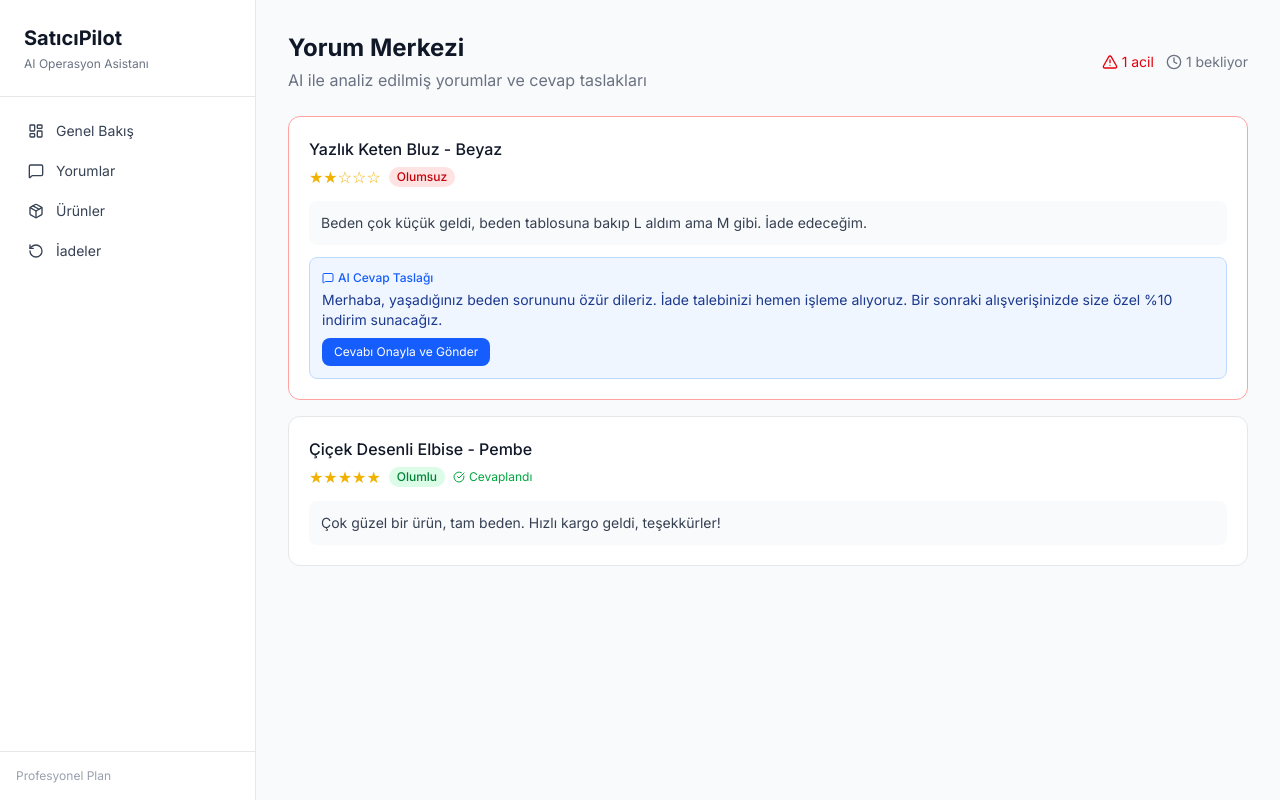
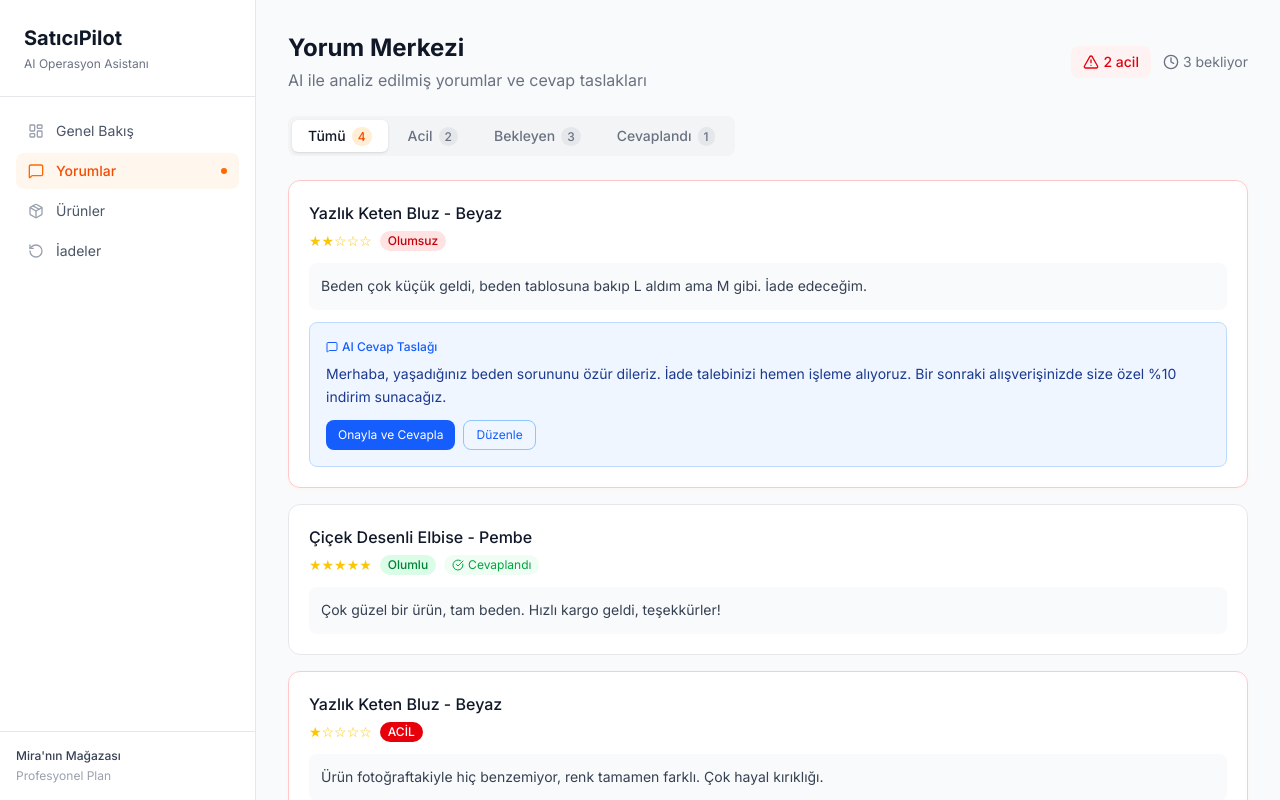
Before and after one commit to Witqueenn/saticii-pilot, a Next.js app in the folder frontend/: page /yorumlar in a window 1280 px wide. Built offline with nearby package versions, Linux system fonts and the light colour scheme.

Commit message:
feat: aktif nav highlight, yorumlar filtre tabları, genel sayfa yeniden tasarımı

```diff
--- a/frontend/src/app/(dashboard)/genel/page.tsx
+++ b/frontend/src/app/(dashboard)/genel/page.tsx
@@ -1,43 +1,146 @@
-import { MessageSquare, AlertTriangle, Package, RotateCcw } from "lucide-react";
+import { MessageSquare, AlertTriangle, Package, RotateCcw, TrendingUp, TrendingDown, ArrowRight } from "lucide-react";
+import Link from "next/link";
 
 const stats = [
-  { label: "Bekleyen Yorum", value: "—", sub: "0 acil", icon: MessageSquare, color: "text-blue-600", bg: "bg-blue-50" },
-  { label: "Düşük Puanlı Ürün", value: "—", sub: "açıklama güncelle", icon: Package, color: "text-orange-600", bg: "bg-orange-50" },
-  { label: "Bu Haftaki İade", value: "—", sub: "kalıp analizi hazır", icon: RotateCcw, color: "text-red-600", bg: "bg-red-50" },
-  { label: "Acil Bildirim", value: "—", sub: "hemen incele", icon: AlertTriangle, color: "text-yellow-600", bg: "bg-yellow-50" },
+  {
+    label: "Bekleyen Yorum",
+    value: "3",
+    sub: "2 acil",
+    icon: MessageSquare,
+    color: "text-blue-600",
+    bg: "bg-blue-50",
+    trend: "+3 bugün",
+    trendUp: true,
+    href: "/yorumlar",
+  },
+  {
+    label: "Düşük Puanlı Ürün",
+    value: "1",
+    sub: "açıklama güncelle",
+    icon: Package,
+    color: "text-orange-600",
+    bg: "bg-orange-50",
+    trend: "Puan < 60",
+    trendUp: false,
+    href: "/urunler",
+  },
+  {
+    label: "Bu Haftaki İade",
+    value: "11",
+    sub: "kalıp analizi hazır",
+    icon: RotateCcw,
+    color: "text-red-600",
+    bg: "bg-red-50",
+    trend: "↑ %22 artış",
+    trendUp: false,
+    href: "/iadeler",
+  },
+  {
+    label: "AI Önerisi",
+    value: "5",
+    sub: "aksiyon bekliyor",
+    icon: AlertTriangle,
+    color: "text-yellow-600",
+    bg: "bg-yellow-50",
+    trend: "Hemen incele",
+    trendUp: true,
+    href: "/yorumlar",
+  },
+];
+
+const actionItems = [
+  {
+    priority: "yüksek",
+    text: "\"Yazlık Keten Bluz\" için 2 acil yorum var — beden tablosu şikayeti tekrar ediyor.",
+    href: "/yorumlar",
+    color: "border-red-200 bg-red-50",
+    dot: "bg-red-500",
+  },
+  {
+    priority: "orta",
+    text: "\"Yazlık Keten Bluz\" iade oranı bu hafta %22 arttı. İade kalıp analizi hazır.",
+    href: "/iadeler",
+    color: "border-orange-200 bg-orange-50",
+    dot: "bg-orange-500",
+  },
+  {
+    priority: "normal",
+    text: "1 ürünün açıklama puanı 42/100 — AI iyileştirme önerisi hazır.",
+    href: "/urunler",
+    color: "border-yellow-200 bg-yellow-50",
+    dot: "bg-yellow-500",
+  },
 ];
 
 export default function DashboardPage() {
   return (
-    <div className="space-y-8">
+    <div className="space-y-8 max-w-4xl">
+      {/* Başlık */}
       <div>
         <h2 className="text-2xl font-bold text-gray-900">Günlük Özet</h2>
-        <p className="text-gray-500 mt-1">AI içgörülerin seni bekliyor.</p>
+        <p className="text-gray-500 mt-1">Bugün için 5 aksiyon bekliyor.</p>
       </div>
 
+      {/* Stat kartları */}
       <div className="grid grid-cols-2 gap-4">
         {stats.map((s) => (
-          <div key={s.label} className="bg-white rounded-xl border border-gray-200 p-6 flex items-start gap-4">
-            <div className={`${s.bg} ${s.color} p-3 rounded-lg`}>
+          <Link
+            key={s.label}
+            href={s.href}
+            className="bg-white rounded-xl border border-gray-200 p-5 flex items-start gap-4 hover:border-orange-200 hover:shadow-sm transition-all group"
+          >
+            <div className={`${s.bg} ${s.color} p-3 rounded-lg flex-shrink-0`}>
               <s.icon className="w-5 h-5" />
             </div>
-            <div>
+            <div className="flex-1 min-w-0">
               <p className="text-sm text-gray-500">{s.label}</p>
-              <p className="text-2xl font-bold text-gray-900 mt-1">{s.value}</p>
-              <p className="text-xs text-gray-400 mt-1">{s.sub}</p>
+              <p className="text-3xl font-bold text-gray-900 mt-1">{s.value}</p>
+              <div className="flex items-center justify-between mt-1">
+                <p className="text-xs text-gray-400">{s.sub}</p>
+                <span className={`flex items-center gap-0.5 text-xs font-medium ${s.trendUp ? "text-green-600" : "text-red-500"}`}>
+                  {s.trendUp ? <TrendingUp className="w-3 h-3" /> : <TrendingDown className="w-3 h-3" />}
+                  {s.trend}
+                </span>
+              </div>
             </div>
-          </div>
+          </Link>
         ))}
       </div>
 
-      <div className="bg-orange-50 border border-orange-200 rounded-xl p-6">
-        <h3 className="font-semibold text-orange-900">Mağazanı Bağla</h3>
-        <p className="text-sm text-orange-700 mt-2">
-          Trendyol API bilgilerini girerek analizleri başlat. İlk verilerin işlenmesi 15 dakika sürer.
-        </p>
-        <button className="mt-4 bg-orange-600 text-white text-sm px-4 py-2 rounded-lg hover:bg-orange-700 transition-colors">
-          Mağaza Bağla →
-        </button>
+      {/* AI Günlük Aksiyon Listesi */}
+      <div className="bg-white rounded-xl border border-gray-200 overflow-hidden">
+        <div className="px-5 py-4 border-b border-gray-100 flex items-center justify-between">
+          <h3 className="font-semibold text-gray-900">AI Aksiyon Listesi</h3>
+          <span className="text-xs text-gray-400">Bugün güncellendi</span>
+        </div>
+        <div className="divide-y divide-gray-100">
+          {actionItems.map((item, i) => (
+            <Link
+              key={i}
+              href={item.href}
+              className={`flex items-start gap-4 p-4 hover:bg-gray-50 transition-colors group`}
+            >
+              <span className={`w-2 h-2 rounded-full ${item.dot} mt-1.5 flex-shrink-0`} />
+              <p className="text-sm text-gray-700 flex-1">{item.text}</p>
+              <ArrowRight className="w-4 h-4 text-gray-300 group-hover:text-orange-500 flex-shrink-0 mt-0.5 transition-colors" />
+            </Link>
+          ))}
+        </div>
+      </div>
+
+      {/* Mağaza bağlama */}
+      <div className="bg-gradient-to-r from-orange-500 to-orange-600 rounded-xl p-6 text-white">
+        <div className="flex items-center justify-between">
+          <div>
+            <h3 className="font-semibold text-lg">Trendyol Mağazanı Bağla</h3>
+            <p className="text-orange-100 text-sm mt-1">
+              API bilgilerini girerek gerçek veri analizini başlat. 15 dakikada hazır.
+            </p>
+          </div>
+          <button className="bg-white text-orange-600 font-medium text-sm px-4 py-2 rounded-lg hover:bg-orange-50 transition-colors flex-shrink-0 ml-4">
+            Bağla →
+          </button>
+        </div>
       </div>
     </div>
   );
--- a/frontend/src/app/(dashboard)/layout.tsx
+++ b/frontend/src/app/(dashboard)/layout.tsx
@@ -1,5 +1,9 @@
+"use client";
+
 import Link from "next/link";
+import { usePathname } from "next/navigation";
 import { MessageSquare, Package, RotateCcw, LayoutDashboard } from "lucide-react";
+import { clsx } from "clsx";
 
 const navItems = [
   { href: "/genel", label: "Genel Bakış", icon: LayoutDashboard },
@@ -9,6 +13,8 @@ const navItems = [
 ];
 
 export default function DashboardLayout({ children }: { children: React.ReactNode }) {
+  const pathname = usePathname();
+
   return (
     <div className="flex h-screen bg-gray-50">
       {/* Sidebar */}
@@ -17,19 +23,31 @@ export default function DashboardLayout({ children }: { children: React.ReactNod
           <h1 className="text-xl font-bold text-gray-900">SatıcıPilot</h1>
           <p className="text-xs text-gray-500 mt-1">AI Operasyon Asistanı</p>
         </div>
+
         <nav className="flex-1 p-4 space-y-1">
-          {navItems.map(({ href, label, icon: Icon }) => (
+          {navItems.map(({ href, label, icon: Icon }) => {
+            const active = pathname === href;
+            return (
               <Link
                 key={href}
                 href={href}
-              className="flex items-center gap-3 px-3 py-2 rounded-lg text-sm text-gray-700 hover:bg-orange-50 hover:text-orange-600 transition-colors"
+                className={clsx(
+                  "flex items-center gap-3 px-3 py-2 rounded-lg text-sm transition-colors",
+                  active
+                    ? "bg-orange-50 text-orange-600 font-medium"
+                    : "text-gray-600 hover:bg-gray-50 hover:text-gray-900"
+                )}
               >
-              <Icon className="w-4 h-4" />
+                <Icon className={clsx("w-4 h-4", active ? "text-orange-500" : "text-gray-400")} />
                 {label}
+                {active && <span className="ml-auto w-1.5 h-1.5 rounded-full bg-orange-500" />}
               </Link>
-          ))}
+            );
+          })}
         </nav>
-        <div className="p-4 border-t border-gray-200">
+
+        <div className="p-4 border-t border-gray-200 space-y-1">
+          <p className="text-xs font-medium text-gray-700">Mira'nın Mağazası</p>
           <p className="text-xs text-gray-400">Profesyonel Plan</p>
         </div>
       </aside>
--- a/frontend/src/app/(dashboard)/yorumlar/page.tsx
+++ b/frontend/src/app/(dashboard)/yorumlar/page.tsx
@@ -1,7 +1,8 @@
 "use client";
 
 import { useState } from "react";
-import { AlertTriangle, CheckCircle, MessageSquare, Clock } from "lucide-react";
+import { AlertTriangle, CheckCircle, MessageSquare, Clock, Filter } from "lucide-react";
+import { clsx } from "clsx";
 
 const MOCK_REVIEWS = [
   {
@@ -24,55 +25,137 @@ const MOCK_REVIEWS = [
     is_replied: true,
     suggested_reply: null,
   },
+  {
+    id: "3",
+    product_name: "Yazlık Keten Bluz - Beyaz",
+    rating: 1,
+    comment: "Ürün fotoğraftakiyle hiç benzemiyor, renk tamamen farklı. Çok hayal kırıklığı.",
+    sentiment: "acil",
+    is_urgent: true,
+    is_replied: false,
+    suggested_reply: "Merhaba, yaşadığınız hayal kırıklığı için çok özür dileriz. Ürün fotoğraflarımızı güncelliyoruz. Ücretsiz iade için hemen müşteri hizmetlerimizi arayabilirsiniz.",
+  },
+  {
+    id: "4",
+    product_name: "Çizgili Yazlık Elbise - Lacivert",
+    rating: 4,
+    comment: "Güzel ürün ama kargo biraz geç geldi.",
+    sentiment: "notr",
+    is_urgent: false,
+    is_replied: false,
+    suggested_reply: "Merhaba, geç kargo için özür dileriz. Kargonuzun gecikmesinden dolayı üzgünüz, bir sonraki siparişinizde öncelikli kargo sağlayacağız.",
+  },
 ];
 
 const sentimentLabel: Record<string, { label: string; color: string }> = {
   olumlu: { label: "Olumlu", color: "bg-green-100 text-green-700" },
-  notr: { label: "Nötr", color: "bg-gray-100 text-gray-700" },
+  notr: { label: "Nötr", color: "bg-gray-100 text-gray-600" },
   olumsuz: { label: "Olumsuz", color: "bg-red-100 text-red-700" },
   acil: { label: "ACİL", color: "bg-red-600 text-white" },
 };
 
+type FilterType = "tumü" | "acil" | "bekleyen" | "cevaplandi";
+
+const filters: { key: FilterType; label: string }[] = [
+  { key: "tumü", label: "Tümü" },
+  { key: "acil", label: "Acil" },
+  { key: "bekleyen", label: "Bekleyen" },
+  { key: "cevaplandi", label: "Cevaplandı" },
+];
+
 export default function YorumlarPage() {
-  const [reviews] = useState(MOCK_REVIEWS);
+  const [activeFilter, setActiveFilter] = useState<FilterType>("tumü");
+  const [reviews, setReviews] = useState(MOCK_REVIEWS);
+
+  const filtered = reviews.filter((r) => {
+    if (activeFilter === "acil") return r.is_urgent;
+    if (activeFilter === "bekleyen") return !r.is_replied;
+    if (activeFilter === "cevaplandi") return r.is_replied;
+    return true;
+  });
+
+  const counts = {
+    tumü: reviews.length,
+    acil: reviews.filter((r) => r.is_urgent).length,
+    bekleyen: reviews.filter((r) => !r.is_replied).length,
+    cevaplandi: reviews.filter((r) => r.is_replied).length,
+  };
+
+  const markReplied = (id: string) =>
+    setReviews((prev) => prev.map((r) => (r.id === id ? { ...r, is_replied: true } : r)));
 
   return (
     <div className="space-y-6">
+      {/* Header */}
       <div className="flex items-center justify-between">
         <div>
           <h2 className="text-2xl font-bold text-gray-900">Yorum Merkezi</h2>
           <p className="text-gray-500 mt-1">AI ile analiz edilmiş yorumlar ve cevap taslakları</p>
         </div>
-        <div className="flex gap-3 text-sm">
-          <span className="flex items-center gap-1 text-red-600">
-            <AlertTriangle className="w-4 h-4" /> 1 acil
+        <div className="flex items-center gap-3 text-sm">
+          {counts.acil > 0 && (
+            <span className="flex items-center gap-1 bg-red-50 text-red-600 px-3 py-1.5 rounded-lg font-medium">
+              <AlertTriangle className="w-4 h-4" /> {counts.acil} acil
             </span>
+          )}
           <span className="flex items-center gap-1 text-gray-500">
-            <Clock className="w-4 h-4" /> 1 bekliyor
+            <Clock className="w-4 h-4" /> {counts.bekleyen} bekliyor
           </span>
         </div>
       </div>
 
+      {/* Filtre tabları */}
+      <div className="flex gap-1 bg-gray-100 p-1 rounded-lg w-fit">
+        {filters.map(({ key, label }) => (
+          <button
+            key={key}
+            onClick={() => setActiveFilter(key)}
+            className={clsx(
+              "px-4 py-1.5 rounded-md text-sm font-medium transition-all",
+              activeFilter === key
+                ? "bg-white text-gray-900 shadow-sm"
+                : "text-gray-500 hover:text-gray-700"
+            )}
+          >
+            {label}
+            <span className={clsx(
+              "ml-1.5 text-xs px-1.5 py-0.5 rounded-full",
+              activeFilter === key ? "bg-orange-100 text-orange-600" : "bg-gray-200 text-gray-500"
+            )}>
+              {counts[key]}
+            </span>
+          </button>
+        ))}
+      </div>
+
+      {/* Yorum listesi */}
+      {filtered.length === 0 ? (
+        <div className="bg-white rounded-xl border border-gray-200 p-12 text-center">
+          <Filter className="w-8 h-8 text-gray-300 mx-auto mb-3" />
+          <p className="text-gray-500">Bu filtrede yorum yok.</p>
+        </div>
+      ) : (
         <div className="space-y-4">
-        {reviews.map((r) => (
+          {filtered.map((r) => (
             <div
               key={r.id}
-            className={`bg-white rounded-xl border p-5 space-y-3 ${
-              r.is_urgent ? "border-red-300" : "border-gray-200"
-            }`}
+              className={clsx(
+                "bg-white rounded-xl border p-5 space-y-3 transition-all",
+                r.is_urgent && !r.is_replied ? "border-red-200 shadow-sm shadow-red-50" : "border-gray-200"
+              )}
             >
               <div className="flex items-start justify-between">
                 <div>
                   <p className="font-medium text-gray-900">{r.product_name}</p>
-                <div className="flex items-center gap-2 mt-1">
-                  <span className="text-yellow-500">{"★".repeat(r.rating)}{"☆".repeat(5 - r.rating)}</span>
+                  <div className="flex items-center gap-2 mt-1.5 flex-wrap">
+                    <span className="text-yellow-400 text-sm">{"★".repeat(r.rating)}{"☆".repeat(5 - r.rating)}</span>
                     {r.sentiment && (
                       <span className={`text-xs px-2 py-0.5 rounded-full font-medium ${sentimentLabel[r.sentiment].color}`}>
                         {sentimentLabel[r.sentiment].label}
                       </span>
                     )}
                     {r.is_replied && (
-                    <span className="flex items-center gap-1 text-xs text-green-600">
+                      <span className="flex items-center gap-1 text-xs text-green-600 bg-green-50 px-2 py-0.5 rounded-full">
                         <CheckCircle className="w-3 h-3" /> Cevaplandı
                       </span>
                     )}
@@ -80,22 +163,31 @@ export default function YorumlarPage() {
                 </div>
               </div>
 
-            <p className="text-sm text-gray-700 bg-gray-50 rounded-lg p-3">{r.comment}</p>
+              <p className="text-sm text-gray-700 bg-gray-50 rounded-lg p-3 leading-relaxed">{r.comment}</p>
 
               {r.suggested_reply && !r.is_replied && (
-              <div className="border border-blue-200 rounded-lg p-3 bg-blue-50">
-                <p className="text-xs text-blue-600 font-medium mb-1 flex items-center gap-1">
+                <div className="border border-blue-200 rounded-lg p-4 bg-blue-50 space-y-2">
+                  <p className="text-xs text-blue-600 font-medium flex items-center gap-1">
                     <MessageSquare className="w-3 h-3" /> AI Cevap Taslağı
                   </p>
-                <p className="text-sm text-blue-900">{r.suggested_reply}</p>
-                <button className="mt-2 text-xs bg-blue-600 text-white px-3 py-1.5 rounded-lg hover:bg-blue-700">
-                  Cevabı Onayla ve Gönder
+                  <p className="text-sm text-blue-900 leading-relaxed">{r.suggested_reply}</p>
+                  <div className="flex gap-2 pt-1">
+                    <button
+                      onClick={() => markReplied(r.id)}
+                      className="text-xs bg-blue-600 text-white px-3 py-1.5 rounded-lg hover:bg-blue-700 transition-colors"
+                    >
+                      Onayla ve Cevapla
                     </button>
+                    <button className="text-xs text-blue-600 border border-blue-300 px-3 py-1.5 rounded-lg hover:bg-blue-100 transition-colors">
+                      Düzenle
+                    </button>
+                  </div>
                 </div>
               )}
             </div>
           ))}
         </div>
+      )}
     </div>
   );
 }
```
Lines whose indentation alone changed are shown as unchanged.
